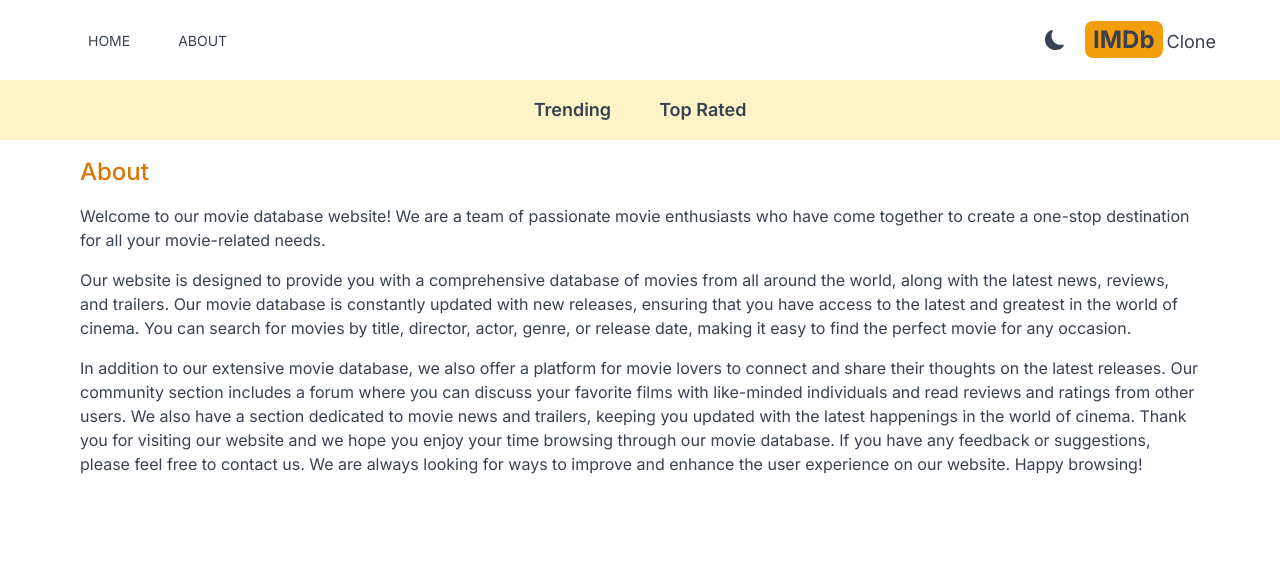
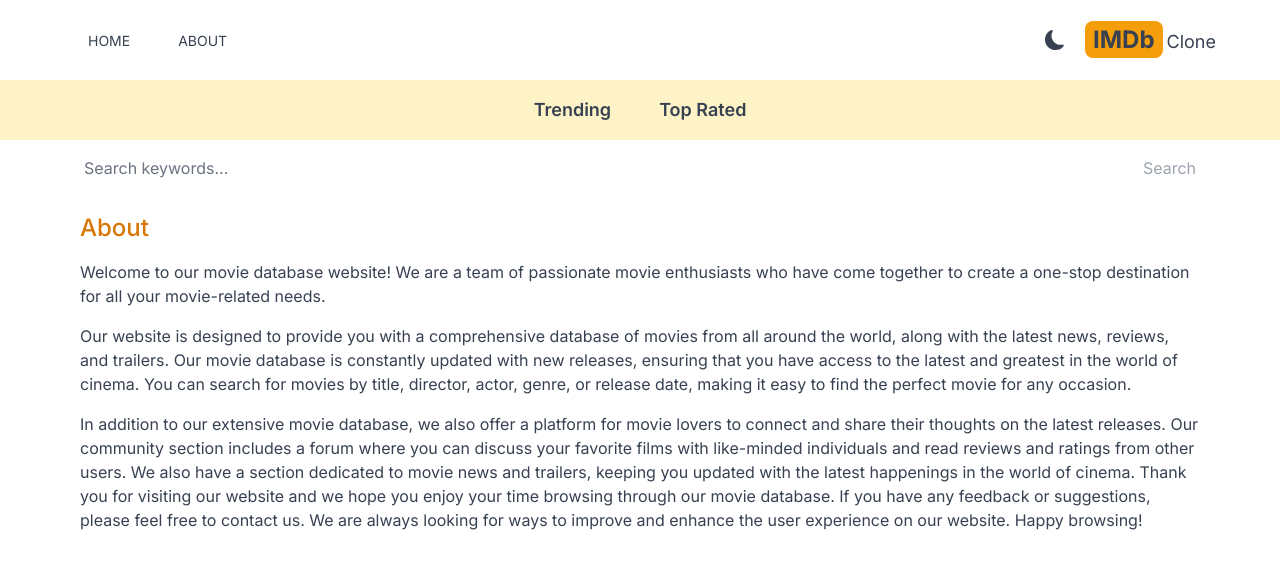
Before and after one commit to olesia-tech/imdb-project, a Next.js app: page /about in a window 1280 px wide. Shown: the top 568 px of the page. Built offline with nearby package versions, Linux system fonts and the light colour scheme.

Commit message:
added the search

```diff
--- a/src/app/layout.jsx
+++ b/src/app/layout.jsx
@@ -3,6 +3,7 @@
 import { Inter } from 'next/font/google'
 import Providers from './Providers'
 import Navbar from '@/components/Navbar'
+import SearchBox from '@/components/SearchBox'
 
 const inter = Inter({ subsets: ['latin'] })
 
@@ -16,13 +17,15 @@
     <html lang="en">
       <body className={inter.className}>
         <Providers>
-           {/* Header */}
+
         <Header />
 
-          {/* Navbar */}
+
         <Navbar />
 
-          {/* SearchBox */}
+
+        <SearchBox />
+
           {children}
         </Providers>
 
--- /dev/null
+++ b/src/app/search/[searchTerm]/page.jsx
@@ -0,0 +1,24 @@
+import Results from '@/components/Results';
+import React from 'react'
+
+export default async function SearchPage({params}) {
+const res = await fetch(`https://api.themoviedb.org/3/search/movie?api_key=${process.env.API_KEY}&query=${params.searchTerm}&language=en-US&include_adult=false`);
+
+if(!res.ok){
+  //error.jsx file will be used by default
+  throw new Error('Error fetching data');
+}
+
+const data = await res.json();
+
+const results = data.results;
+
+  return (
+    <div>
+   {results && results.length === 0 && (
+    <h1 className='text-center pt-6'>No results found</h1>
+   )}
+   {results && <Results results={results} />}
+    </div>
+  );
+}
--- /dev/null
+++ b/src/components/SearchBox.jsx
@@ -0,0 +1,38 @@
+'use client'
+import { useRouter } from 'next/navigation';
+//when having a hooks its a client-side rendering
+import { useState } from 'react'
+
+
+export default function SearchBox() {
+const [search, setSearch] = useState('');
+const router = useRouter();
+
+function handleSubmit(e) {
+  e.preventDefault();
+  if(!search) return;
+  // Navigate to the /search/[search] route using Next.js router
+  // Redirects the user to the URL corresponding to the movie
+  router.push(`/search/${search}`);
+}
+
+  return (
+    <form
+    onSubmit={handleSubmit}
+    className='flex max-w-6xl mx-auto justify-between items-center px-5'>
+      <input type='text'
+       value={search}
+       onChange={(e) => setSearch(e.target.value)}
+       placeholder='Search keywords...'
+       className='w-full h-14 rounded-sm placeholder-gray-500 outline-none bg-transparent flex-1'
+       />
+      <button
+      disabled={!search}
+      type='submit'
+      className='text-amber-600 disabled:text-gray-400'
+      >
+      Search
+      </button>
+    </form>
+  );
+}
```
